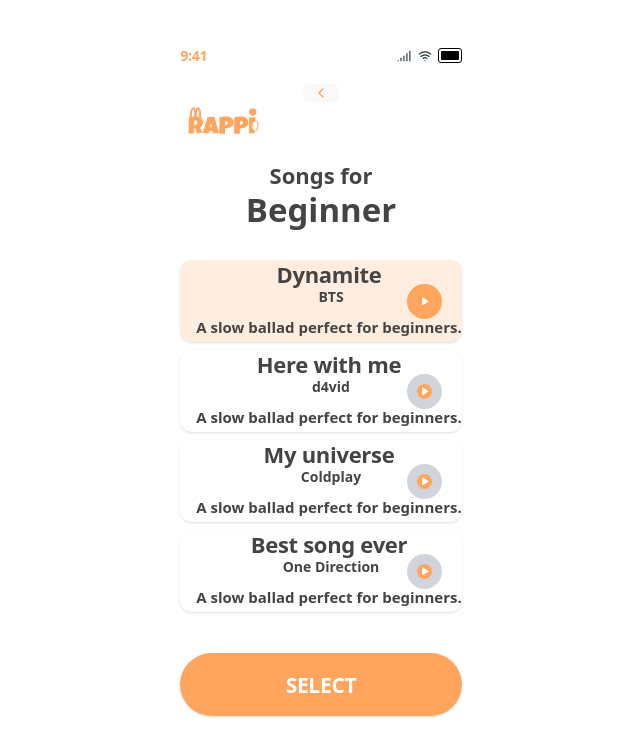
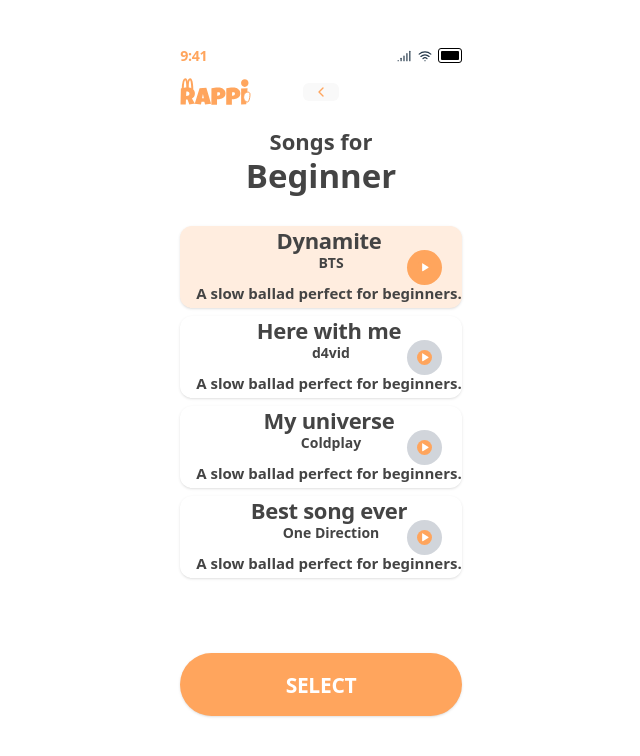
Before and after one commit to Kohj-git/HCI_RAPPI, a React (Vite) app: page /choose-song in a window 1280 px wide. Shown: the top 756 px of the page, without its empty margins (319-959 px from the left). Built offline with nearby package versions, Linux system fonts and the light colour scheme.

Commit message:
fix: Enable the back button in ready-to-learn-word

```diff
--- a/src/pages/ChooseSong.jsx
+++ b/src/pages/ChooseSong.jsx
@@ -101,7 +101,11 @@
       </div>
 
       {/* Header */}
-      <div className="items-center mt-1 px-5">
+      <div className="mt-1 px-5">
+        <div className="relative flex items-center justify-center">
+          <div className="absolute left-0">
+            <img src={RappiLogo} alt="Rappi Logo" className="h-7 w-[71px]" />
+          </div>
           <Button
             variant="ghost"
             size="icon"
@@ -110,7 +114,7 @@
           >
             <ChevronLeft className="h-[30px] w-[30px] text-[#ffa55d]" />
           </Button>
-        <img src={RappiLogo} alt="Rappi Logo" className="h-7 w-[71px] ml-2" />
+        </div>
       </div>
 
       {/* Title */}
--- a/src/pages/Learnword.jsx
+++ b/src/pages/Learnword.jsx
@@ -225,7 +225,7 @@
                 </div>
                 <Button
                   onClick={() => new Audio(currentSentence.audio).play()}
-                  className="w-[40px] h-[40px] bg-[#A78BFA] rounded-[10px] shadow-[0px_4px_4px_#00000040] flex items-center justify-center hover:bg-[#9F7AFA] p-0"
+                  className="w-[40px] h-[40px] bg-[#F97316] rounded-[10px] shadow-[0px_4px_4px_#00000040] flex items-center justify-center hover:bg-[#ea580c] p-0"
                 >
                   <Volume2 className="w-6 h-6 text-white" />
                 </Button>
--- a/src/pages/Readytolearnword.jsx
+++ b/src/pages/Readytolearnword.jsx
@@ -13,7 +13,14 @@
     <div className="bg-[#ffeddf] flex flex-col items-center justify-between min-h-screen bg-peach px-6 py-0">
       <div className="w-[390px] h-[744px] flex flex-col justify-between px-6 py-8 bg-[#ffeddf]">
       <div className="w-full flex items-center justify-between">
-        <ArrowLeft className="text-orange-500" />
+        <Button
+          variant="ghost"
+          size="icon"
+          onClick={() => navigate(-1)}
+          className="p-0 h-auto"
+        >
+          <ArrowLeft className="text-orange-500" />
+        </Button>
         <h1 className="text-orange-500 font-bold text-lg">Dynamite <span className="font-medium text-muted-foreground">BTS</span></h1>
         <div className="w-6" /> {/* Placeholder for alignment */}
       </div>
```
Lines whose indentation alone changed are shown as unchanged.
